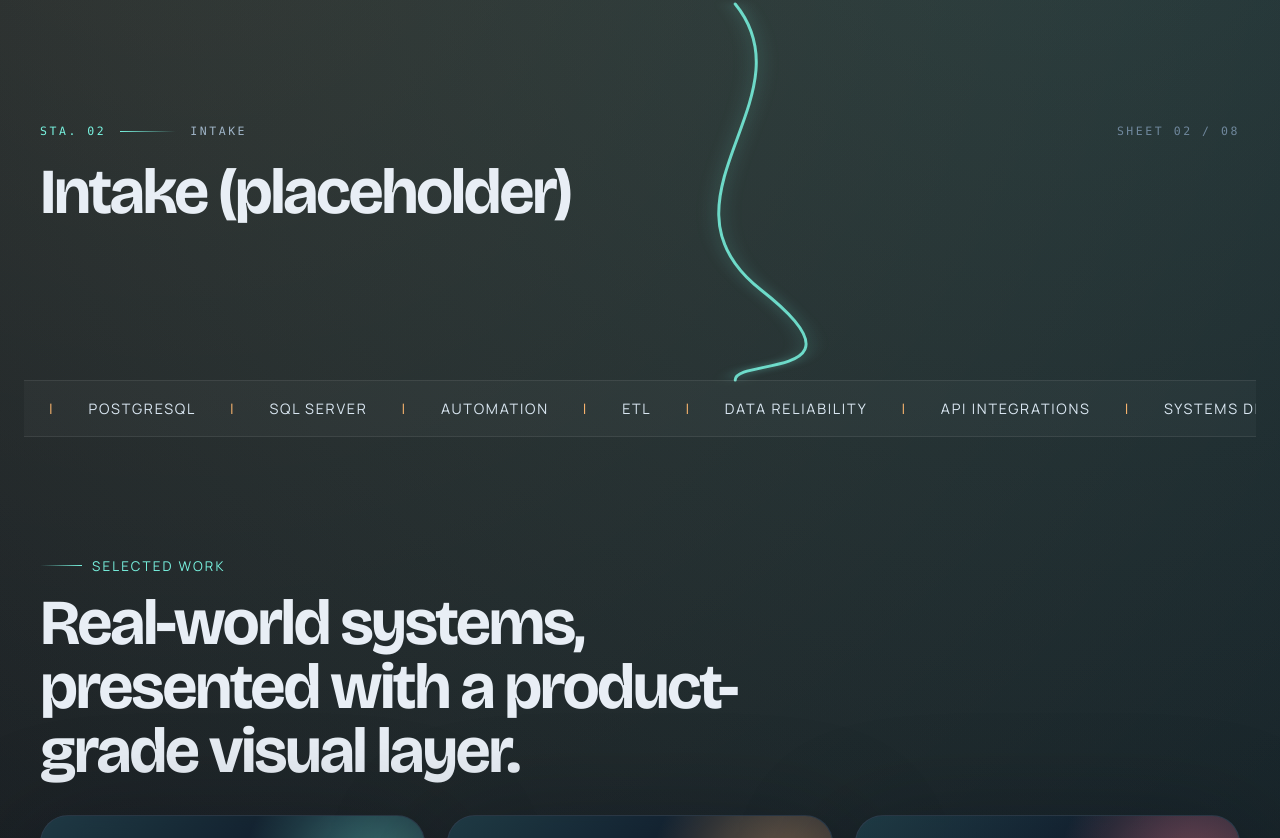
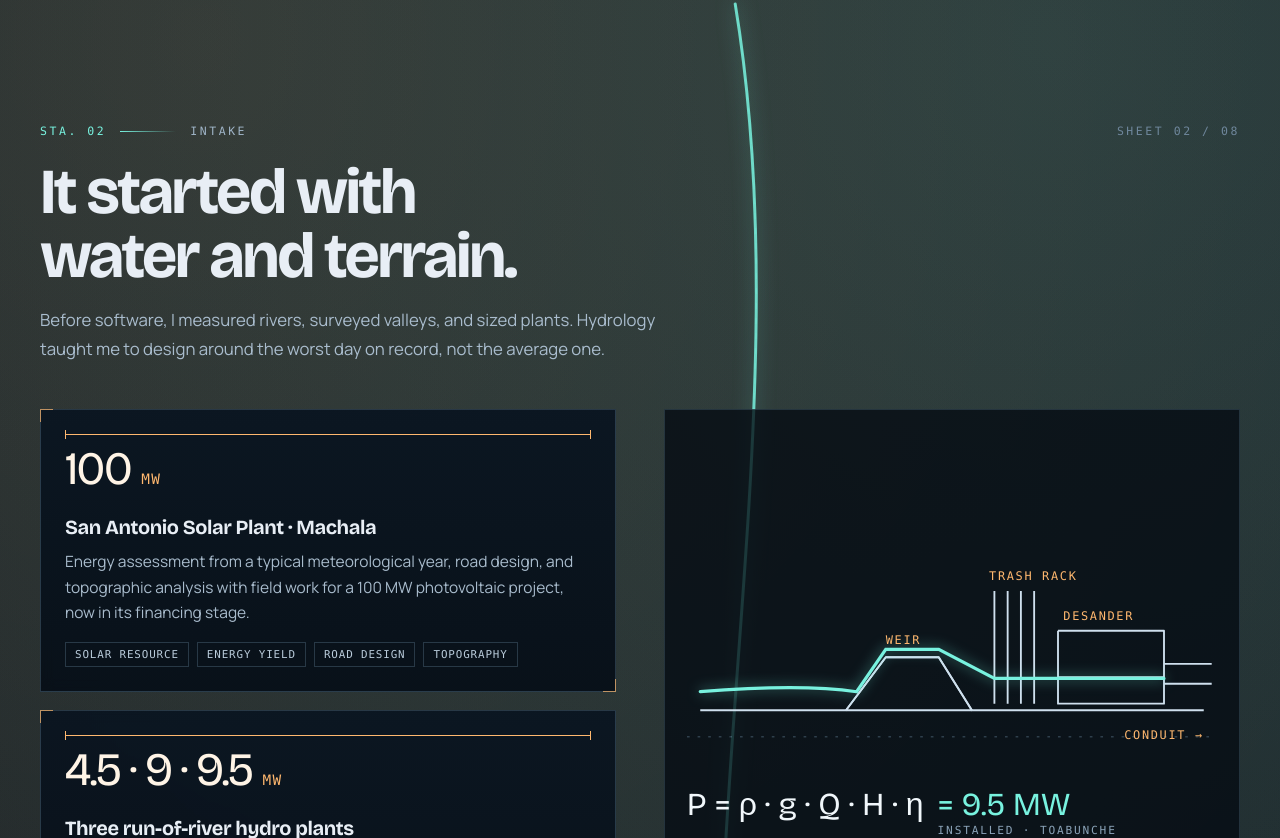
Before and after one commit to estebandre2/esteban-garzon-portfolio, a Next.js app: page / in a window 1280 px wide. Shown: the part 1822-2660 px from the top of the page. Built offline with nearby package versions, Linux system fonts and the light colour scheme.

Commit message:
feat: add intake scene for civil engineering work

```diff
--- a/components/portfolio-shell.tsx
+++ b/components/portfolio-shell.tsx
@@ -16,8 +16,7 @@ import {
 import styles from "./portfolio-shell.module.css";
 import { WatershedHero } from "./watershed-hero";
 import { RiverProfileNav } from "./river-profile-nav";
-import { FlowLine } from "./scenes/flow-line";
-import { SceneSection } from "./scenes/scene-section";
+import { IntakeScene } from "./scenes/intake-scene";
 
 const reveal = {
   hidden: { opacity: 0, y: 38 },
@@ -171,9 +170,7 @@ export function PortfolioShell() {
         </div>
       </WatershedHero>
 
-      <SceneSection station={stations[1]} sheet={2} title="Intake (placeholder)">
-        {(progress) => <FlowLine progress={progress} variant="river" />}
-      </SceneSection>
+      <IntakeScene />
 
       <section className={styles.marqueeSection} aria-label="technologies">
         <div className={styles.marqueeTrack}>
--- /dev/null
+++ b/components/scenes/intake-scene.tsx
@@ -0,0 +1,100 @@
+"use client";
+
+import { MotionValue, motion, useTransform } from "framer-motion";
+import { civilProjects, stations } from "@/lib/portfolio-data";
+import { Dimension } from "./dimension";
+import { FlowLine } from "./flow-line";
+import { SceneSection } from "./scene-section";
+import styles from "./scenes.module.css";
+
+// Intake cross-section, drawn stroke by stroke as the visitor scrolls: weir, trash rack, desander, conduit.
+const SECTION_PATHS = [
+  { d: "M10 210 L120 210 L150 170 L190 170 L215 210 L390 210", label: null },
+  { d: "M120 210 L150 170 L190 170 L215 210 Z", label: { x: 150, y: 160, text: "Weir" } },
+  { d: "M232 120 L232 205 M242 120 L242 205 M252 120 L252 205 M262 120 L262 205", label: { x: 228, y: 112, text: "Trash rack" } },
+  { d: "M280 150 L360 150 L360 205 L280 205 Z M280 185 L360 185", label: { x: 284, y: 142, text: "Desander" } },
+  { d: "M360 175 L396 175 M360 190 L396 190", label: { x: 330, y: 232, text: "Conduit →" } },
+];
+const WATER = "M10 196 C 60 192, 100 192, 128 196 L150 164 L190 164 L232 186 L280 186 L360 186";
+const FORMULA = ["P", "=", "ρ", "·", "g", "·", "Q", "·", "H", "·", "η"];
+
+function SectionStroke({ progress, d, index }: { progress: MotionValue<number>; d: string; index: number }) {
+  const start = 0.12 + index * 0.06;
+  const pathLength = useTransform(progress, [start, start + 0.18], [0, 1]);
+  return <motion.path d={d} className={styles.intakeStroke} style={{ pathLength }} />;
+}
+
+function FormulaToken({ progress, token, index }: { progress: MotionValue<number>; token: string; index: number }) {
+  const start = 0.3 + index * 0.018;
+  const opacity = useTransform(progress, [start, start + 0.04], [0, 1]);
+  const y = useTransform(progress, [start, start + 0.04], [8, 0]);
+  return <motion.span style={{ opacity, y }}>{token}</motion.span>;
+}
+
+function IntakeVisual({ progress }: { progress: MotionValue<number> }) {
+  const water = useTransform(progress, [0.42, 0.62], [0, 1]);
+  const result = useTransform(progress, [0.52, 0.58], [0, 1]);
+
+  return (
+    <div className={styles.intakeVisual}>
+      <svg viewBox="0 0 400 250" role="img" aria-label="Cross-section of a run-of-river intake: weir, trash rack, desander, and conduit">
+        <path d="M0 230 L400 230" className={styles.intakeGround} />
+        {SECTION_PATHS.map((p, i) => (
+          <SectionStroke key={p.d} progress={progress} d={p.d} index={i} />
+        ))}
+        <motion.path d={WATER} className={styles.intakeWater} style={{ pathLength: water }} />
+        {SECTION_PATHS.map((p) =>
+          p.label ? (
+            <text key={p.label.text} x={p.label.x} y={p.label.y} className={styles.intakeLabel}>
+              {p.label.text}
+            </text>
+          ) : null,
+        )}
+      </svg>
+      <p className={styles.formula} aria-label="Hydropower: P equals rho times g times Q times H times eta, 9.5 megawatts installed">
+        <span aria-hidden="true" className={styles.formulaTokens}>
+          {FORMULA.map((t, i) => (
+            <FormulaToken key={i} progress={progress} token={t} index={i} />
+          ))}
+        </span>
+        <motion.span aria-hidden="true" className={styles.formulaResult} style={{ opacity: result }}>
+          = 9.5 MW <small>installed · Toabunche</small>
+        </motion.span>
+      </p>
+    </div>
+  );
+}
+
+export function IntakeScene() {
+  return (
+    <SceneSection
+      station={stations[1]}
+      sheet={2}
+      title="It started with water and terrain."
+      intro="Before software, I measured rivers, surveyed valleys, and sized plants. Hydrology taught me to design around the worst day on record, not the average one."
+    >
+      {(progress) => (
+        <>
+          <FlowLine progress={progress} variant="river" />
+          <div className={styles.intakeGrid}>
+            <div className={styles.civilList}>
+              {civilProjects.map((project) => (
+                <article key={project.title} className={styles.sheetCard}>
+                  {project.figure !== "—" ? <Dimension value={project.figure} unit={project.unit} /> : null}
+                  <h3>{project.title}</h3>
+                  <p>{project.summary}</p>
+                  <div className={styles.tags}>
+                    {project.tools.map((tool) => (
+                      <span key={tool}>{tool}</span>
+                    ))}
+                  </div>
+                </article>
+              ))}
+            </div>
+            <IntakeVisual progress={progress} />
+          </div>
+        </>
+      )}
+    </SceneSection>
+  );
+}
--- a/components/scenes/scenes.module.css
+++ b/components/scenes/scenes.module.css
@@ -249,3 +249,105 @@
     display: none;
   }
 }
+
+/* STA. 02 · Intake */
+.intakeGrid {
+  position: relative;
+  z-index: 1;
+  display: grid;
+  grid-template-columns: minmax(0, 1fr) minmax(0, 1fr);
+  gap: 48px;
+  align-items: start;
+}
+
+.civilList {
+  display: grid;
+  gap: 18px;
+}
+
+.intakeVisual {
+  position: sticky;
+  top: 120px;
+  padding: 22px;
+  border: 1px solid rgba(150, 196, 226, 0.18);
+  background: rgba(5, 11, 18, 0.78);
+}
+
+.intakeVisual svg {
+  display: block;
+  width: 100%;
+  height: auto;
+}
+
+.intakeGround {
+  fill: none;
+  stroke: rgba(150, 196, 226, 0.25);
+  stroke-dasharray: 2 6;
+}
+
+.intakeStroke {
+  fill: none;
+  stroke: #cfe0ee;
+  stroke-width: 1.4;
+  stroke-linejoin: round;
+}
+
+.intakeWater {
+  fill: none;
+  stroke: var(--cyan);
+  stroke-width: 2.4;
+  stroke-linecap: round;
+  filter: drop-shadow(0 0 5px rgba(120, 242, 223, 0.6));
+}
+
+.intakeLabel {
+  font-family: ui-monospace, SFMono-Regular, Menlo, monospace;
+  font-size: 9px;
+  letter-spacing: 0.14em;
+  text-transform: uppercase;
+  fill: var(--amber);
+}
+
+.formula {
+  display: flex;
+  flex-wrap: wrap;
+  align-items: baseline;
+  gap: 10px 14px;
+  margin: 22px 0 0;
+  font-family: var(--font-display), sans-serif;
+  font-size: clamp(1.4rem, 2.6vw, 2rem);
+  color: #f1f7fb;
+}
+
+.formulaTokens {
+  display: inline-flex;
+  gap: 8px;
+}
+
+.formulaTokens span {
+  display: inline-block;
+}
+
+.formulaResult {
+  color: var(--cyan);
+}
+
+.formulaResult small {
+  display: block;
+  font-family: ui-monospace, SFMono-Regular, Menlo, monospace;
+  font-size: 0.7rem;
+  letter-spacing: 0.16em;
+  text-transform: uppercase;
+  color: #8ba3b8;
+}
+
+@media (max-width: 900px) {
+  .intakeGrid {
+    grid-template-columns: 1fr;
+  }
+
+  .intakeVisual {
+    position: relative;
+    top: 0;
+  }
+}
```
